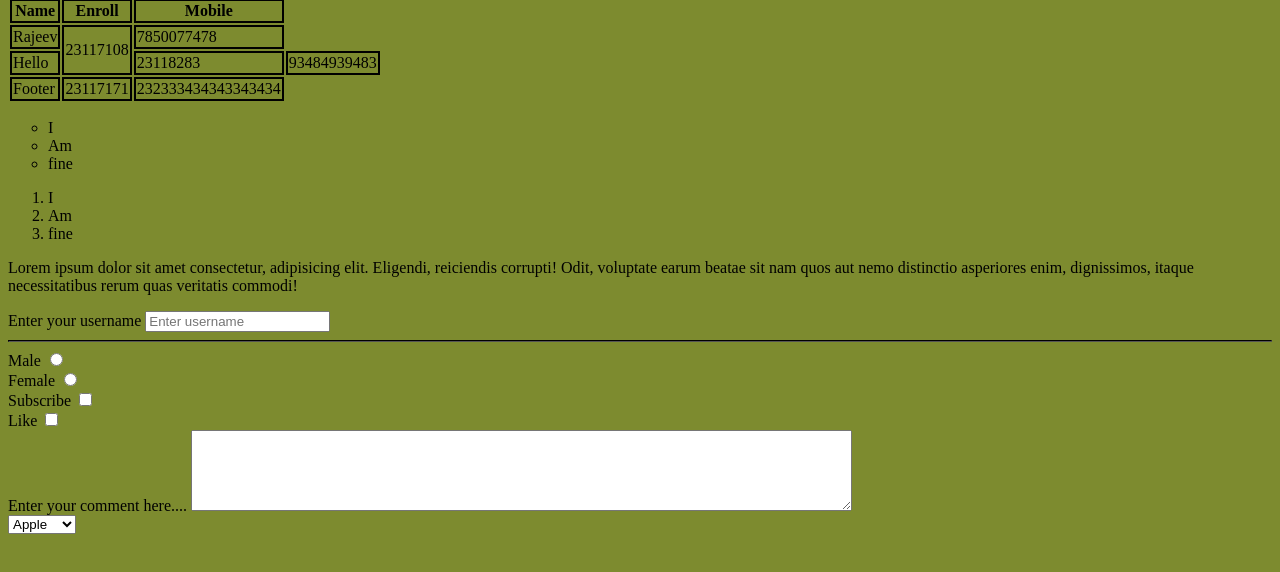
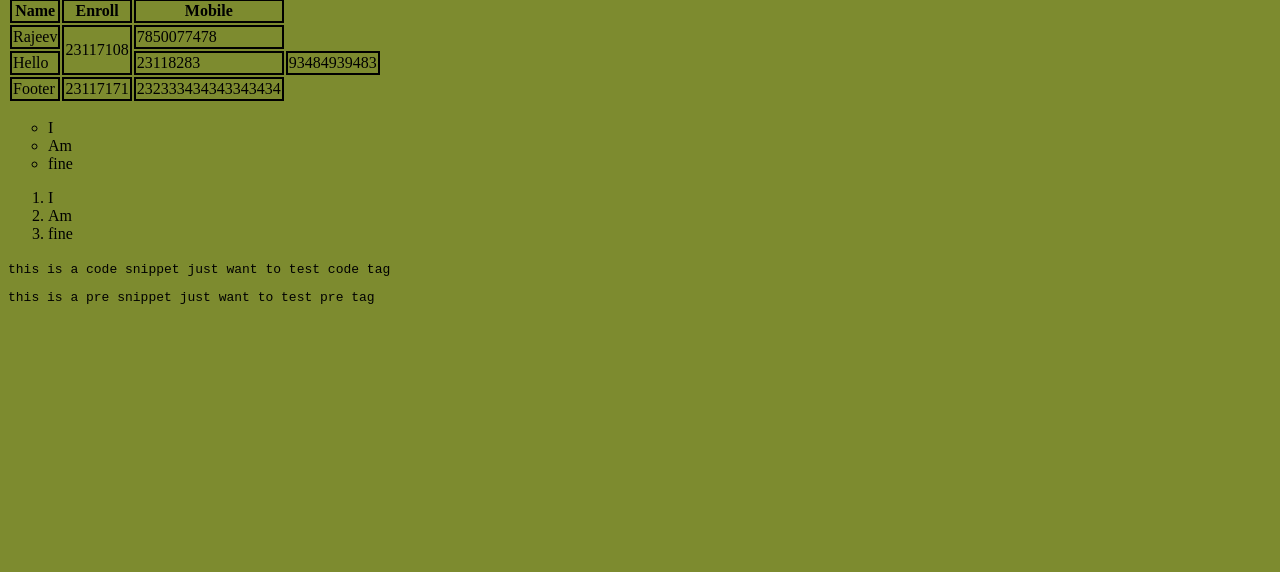
Before and after one commit to rajeevk47/rajeevk47.github.io, a plain HTML site: page index.html in a window 1280 px wide. Shown: the part 142-714 px from the top of the page. Drawn offline with Linux system fonts and the light colour scheme.

Commit message:
html over

```diff
--- a/index.html
+++ b/index.html
@@ -7,6 +7,8 @@
     <link rel="stylesheet" href="style.css">
 </head>
 <body>
+    <!-- BLOCK ELEMENTS == <p>,<div>  -->
+    <!-- INLINE ELEMENTS == <a>, -->
     <p>HELLO</p>
     <pre>
         code is the best way to write code here
@@ -54,13 +56,13 @@
         <li>fine</li>
     </ol>
 
-    <p>Lorem ipsum dolor sit amet consectetur, adipisicing elit. Eligendi, reiciendis corrupti! Odit, voluptate earum beatae sit nam quos aut nemo distinctio asperiores enim, dignissimos, itaque necessitatibus rerum quas veritatis commodi!</p>
+    <!-- <p>Lorem ipsum dolor sit amet consectetur, adipisicing elit. Eligendi, reiciendis corrupti! Odit, voluptate earum beatae sit nam quos aut nemo distinctio asperiores enim, dignissimos, itaque necessitatibus rerum quas veritatis commodi!</p> -->
 
-    <form action="post">
+    <!-- <form action="post">
         <div>
 
             <Label for="username">Enter your username</Label>
-            <input type="text" id="username" name="Username" placeholder="Enter username">
+            <input type="text" id="username" name="Username" placeholder="Enter username" autofocus required pattern="[a-zA-Z]+">
         </div>
         <hr>
         <div>
@@ -90,9 +92,34 @@
             </select>
 
         </div>
-    </form>
+        <input type="submit" >
+    </form> -->
+    <!-- <video src="sample.mp4" controls width="720" autoplay loop muted poster=""></video>
+    <audio src="sample.mp4" controls></audio> -->
+
+         <!-- The "preload" attribute can have the following values:
+
+none: This is the default value. It indicates that the browser should not preload the audio file at all. The audio file will only start downloading when the user initiates playback.
+
+metadata: This value tells the browser to preload only the metadata of the audio file, such as its duration and basic information about the audio. This can be useful if you want to display the audio duration to the user without fully loading the audio data.
+
+auto: This value instructs the browser to preload the entire audio file as much as possible without delaying the loading of other important page content. The browser will try to load the audio file in the background so that it's ready to play when the user decides to start it. -->
+
+
+
+<!-- <svg height="100" width="100">
+    <circle cx="50" cy="50" r="40" stroke="black" stroke-width="33" fill="red" />
+</svg> -->
+<!-- <div></div>
+<iframe src="https://prsgn.github.io" frameborder="7" width="720"></iframe> -->
+
+<code>this is a code snippet just want to test code tag</code>
+<pre>this is a pre snippet just want to test pre tag</pre>
+
+
 
 
     <script src ="script.js"></script>
+
 </body>
 </html>
```
